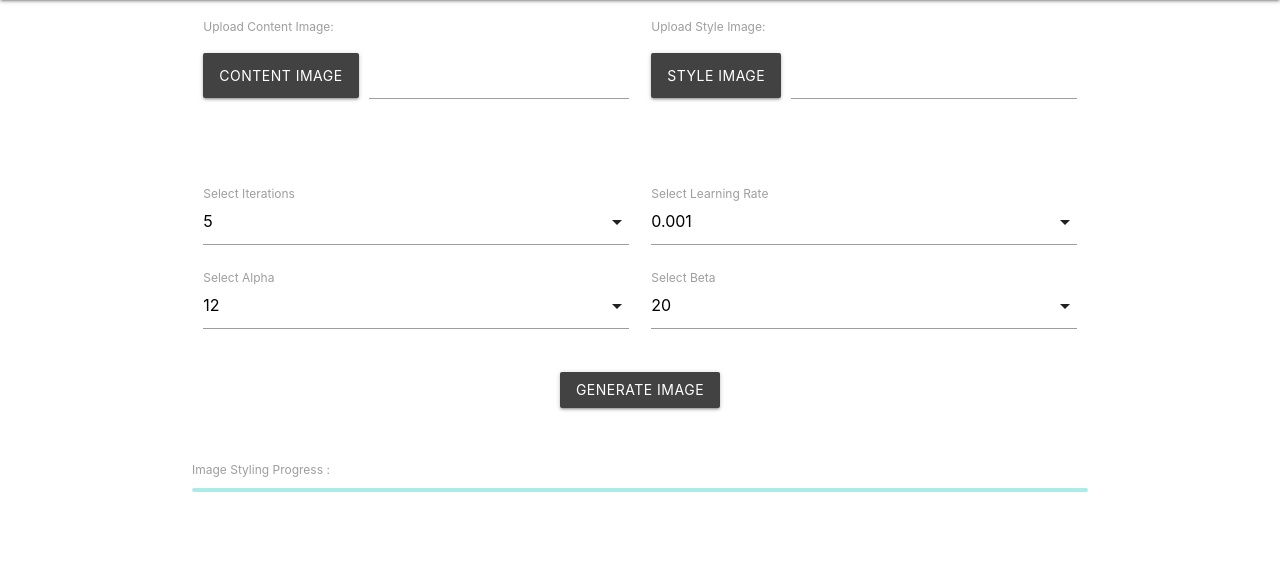
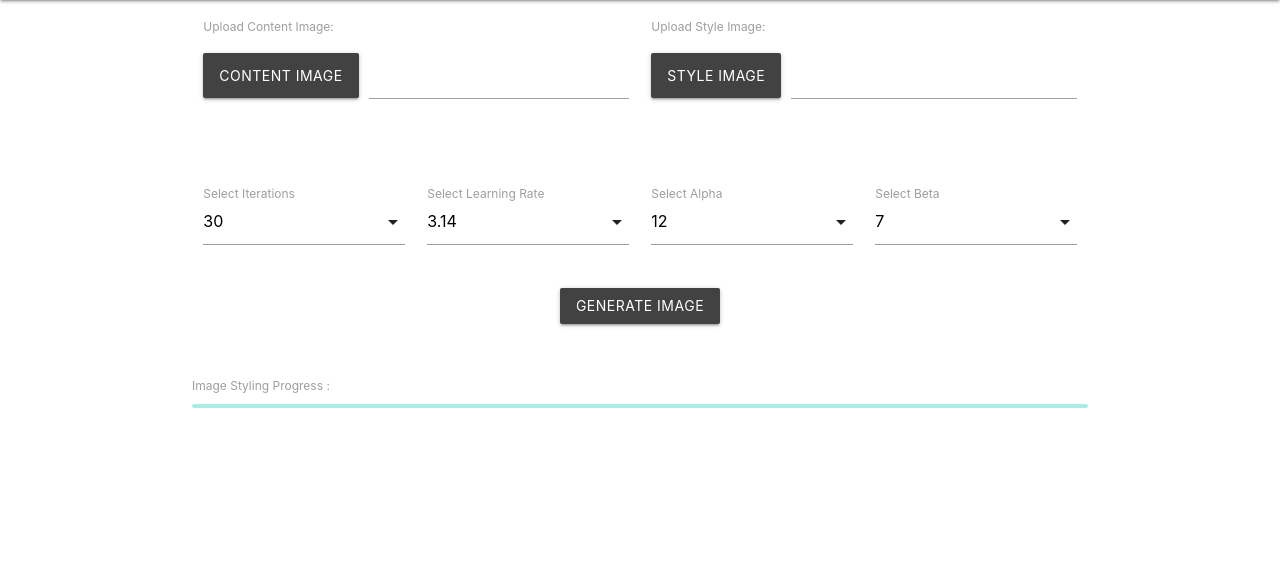
Before and after one commit to theromilshah/artistify, a Flask app: page / in a window 1280 px wide. Shown: the part 64-641 px from the top of the page. Run offline with Flask 2, Linux system fonts and the light colour scheme; some libraries are stand-ins or nearby versions.

Commit message:
Minor bugs

```diff
--- a/nst.py
+++ b/nst.py
@@ -18,7 +18,7 @@ class NeuralStyleTransfer(object):
         self.initialize_models_and_layers()
         self.set_paramers_and_hyper_parameters()
 
-    def set_paramers_and_hyper_parameters(self, iterations=2, alpha=10., beta=20., lr=0.01):
+    def set_paramers_and_hyper_parameters(self, iterations=2, alpha=5., beta=10., lr=3.14):
         self.iterations = iterations
         self.alpha = alpha
         self.beta = beta
@@ -28,8 +28,7 @@ class NeuralStyleTransfer(object):
     def initialize_models_and_layers(self):
         self.model = VGG19(include_top=False, weights='imagenet')
         self.model.trainable = False
-        # self.style_layers = ['block1_conv1', 'block3_conv1', 'block5_conv1']
-        self.style_layers = ['block5_conv1']
+        self.style_layers = ['block1_conv1', 'block3_conv1', 'block5_conv1']
         self.content_layer = 'block5_conv2'
         self.content_model = Model(inputs=self.model.input,
                                    outputs=self.model.get_layer(self.content_layer).output)
--- a/templates/input.html
+++ b/templates/input.html
@@ -63,32 +63,32 @@
 					</div>
 				</div>
 				<div class="row">
-					<div class="input-field col s3 m6">
+					<div class="input-field col s3">
 						<select id="iterations" name="iterations">
-							<option value="5" selected>5</option>
-							<option value="10">10</option>
-							<option value="15">15</option>
-							<option value="20">20</option>
-							<option value="25">25</option>
-							<option value="30">30</option>
+							<option value="30" selected>30</option>
+							<option value="35">35</option>
+							<option value="40">40</option>
+							<option value="45">45</option>
+							<option value="50">50</option>
+							<option value="55">55</option>
 						</select>
 						<label>Select Iterations</label>
 					</div>
-					<div class="input-field col s3 m6">
+					<div class="input-field col s3">
 						<select id="lr" name="lr">
-							<option value="0.001" selected>0.001</option>
-							<option value="0.005">0.005</option>
-							<option value="0.05">0.05</option>
-							<option value="0.01">0.01</option>
-							<option value="0.1">0.1</option>
-							<option value="0.5">0.5</option>
+							<option value="1.2">1.2</option>
+							<option value="1.78">1.78</option>
+							<option value="2.12">2.12</option>
+							<option value="2.87">0.01</option>
+							<option value="3.14" selected>3.14</option>
+							<option value="3.91">3.91</option>
 						</select>
 						<label>Select Learning Rate</label>
 					</div>
-					<div class="input-field col s3 m6">
+					<div class="input-field col s3">
 						<select id="alpha" name="alpha">
 							<option value="5" >5</option>
-							<option value="10">10</option>
+							<option value="7">7</option>
 							<option value="12" selected>12</option>
 							<option value="17">17</option>
 							<option value="20">20</option>
@@ -96,13 +96,13 @@
 						</select>
 						<label>Select Alpha</label>
 					</div>
-					<div class="input-field col s3 m6">
+					<div class="input-field col s3">
 						<select id="beta" name="beta">
-							<option value="5" selected>5</option>
-							<option value="10">10</option>
+							<option value="5" >5</option>
+							<option value="7" selected>7</option>
 							<option value="12">12</option>
 							<option value="17">17</option>
-							<option value="20" selected>20</option>
+							<option value="20">20</option>
 							<option value="25">25</option>
 						</select>
 						<label>Select Beta</label>
```
Also changed, not shown: templates/output.html (+41 -53 lines), static/final531386.png (added), static/final910924.png (deleted), 1 other file.
